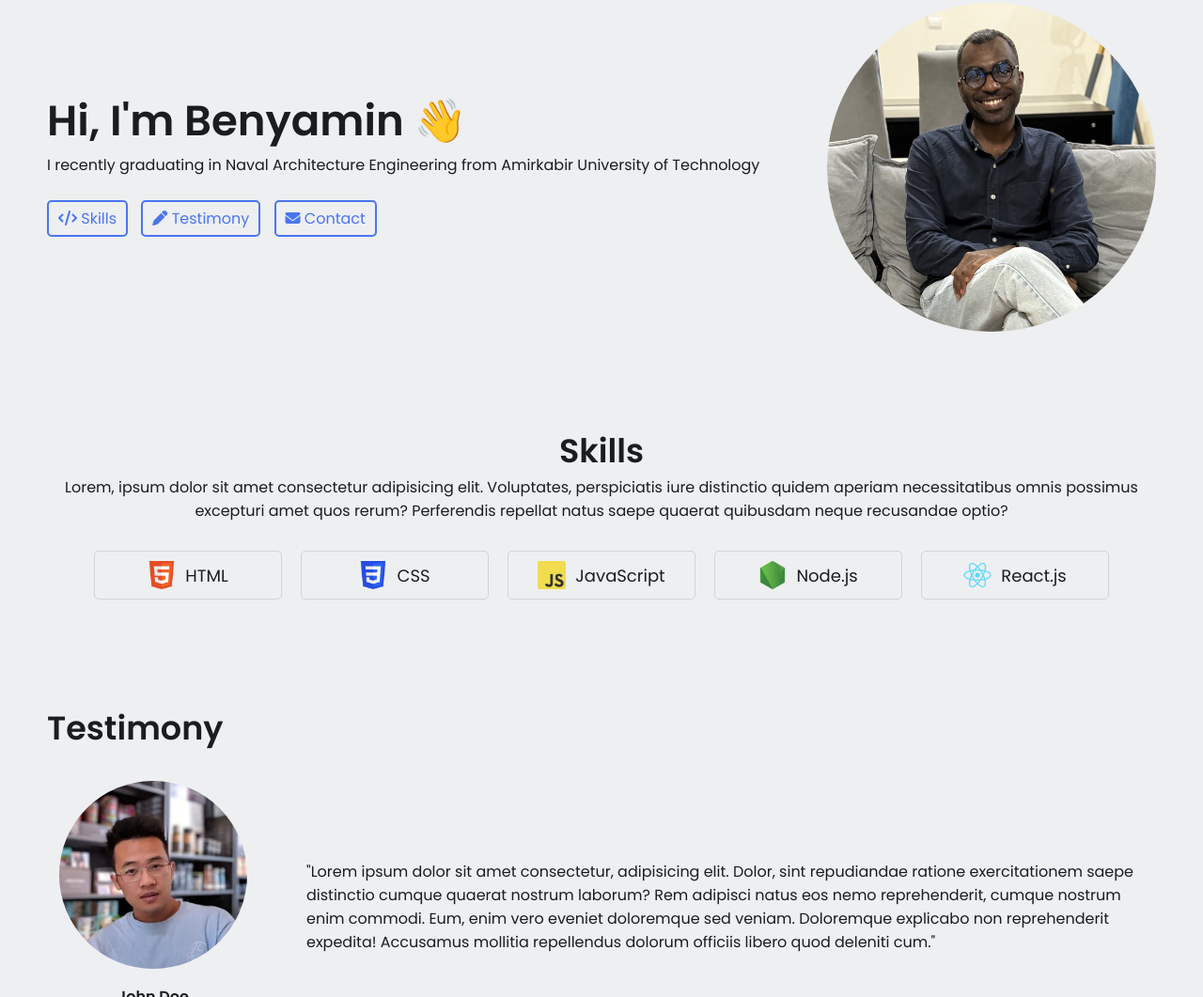
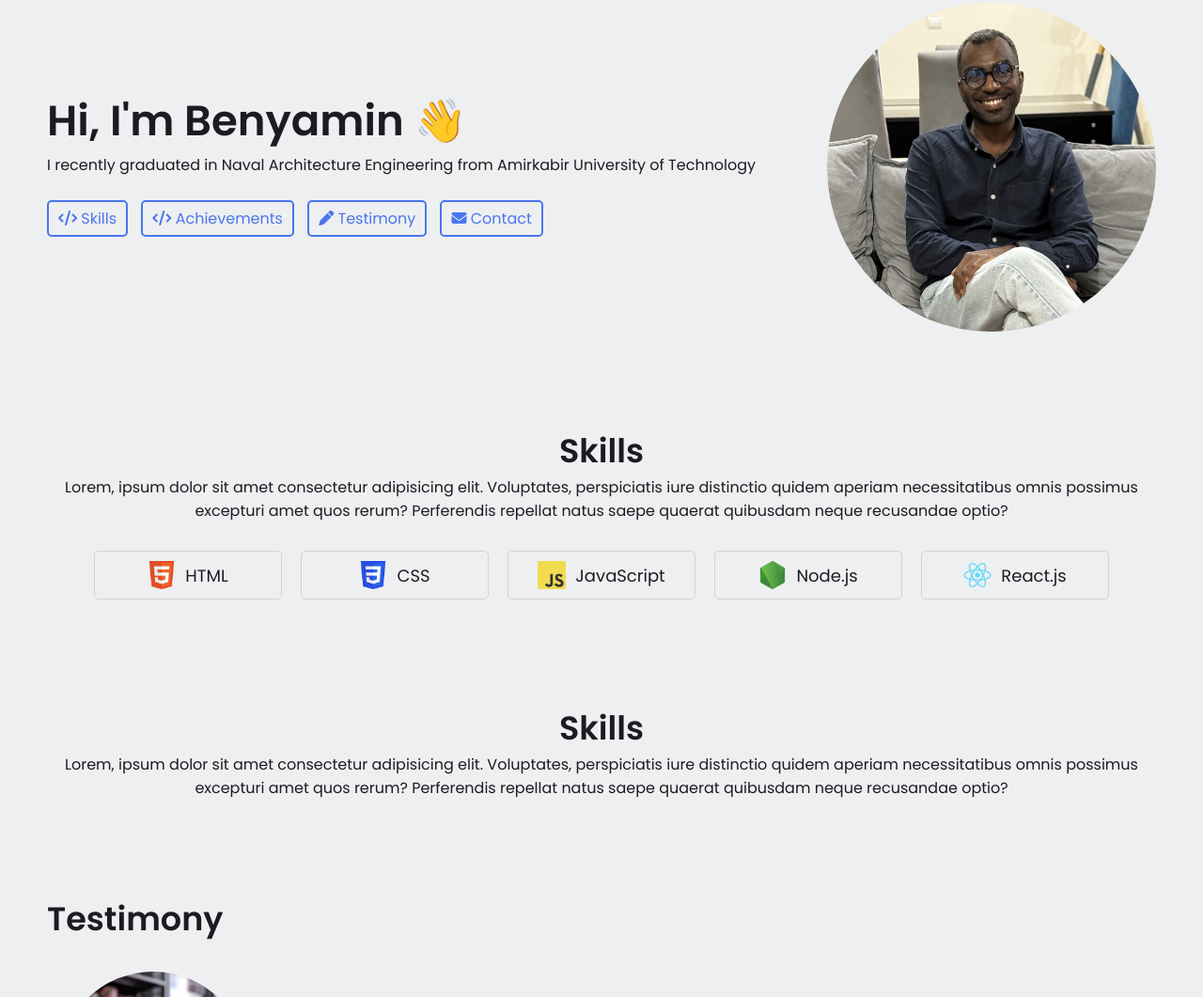
Before and after one commit to BenyaminBaraniNia/BenyaminBaraniNia.github.io, a plain HTML site: page index.html in a window 1280 px wide. Shown: the part 127-1188 px from the top of the page at 94% size. Drawn offline with Linux system fonts and the light colour scheme.

Commit message:
Update website

```diff
--- a/index.html
+++ b/index.html
@@ -45,13 +45,21 @@
     <section class="hero-section">
       <div class="text">
         <h2>Hi, I'm Benyamin 👋</h2>
-        <p>I recently graduating in Naval Architecture Engineering from Amirkabir University of Technology</p>
+        <p>I recently graduated in Naval Architecture Engineering from Amirkabir University of Technology</p>
 
         <div class="links">
           <a href="#skills">
             <i class="fa-solid fa-code"></i>
             <span>Skills</span>
           </a>
+
+          <a href="#Achievements">
+            <i class="fa-solid fa-code"></i>
+            <span>Achievements</span>
+          </a>
+
+
+
 
           <a href="#testimony">
             <i class="fa-solid fa-pen"></i>
@@ -105,6 +113,29 @@
       </div>
     </section>
 
+
+
+
+    <!-- SECTION 2-1: Achievements -->
+    <section id="Achievements" class="skills-section">
+      <h2>Skills</h2>
+      <div class="text">
+        Lorem, ipsum dolor sit amet consectetur adipisicing elit. Voluptates, perspiciatis iure distinctio quidem aperiam necessitatibus omnis possimus excepturi amet quos rerum? Perferendis repellat natus saepe quaerat quibusdam neque recusandae optio?
+      </div>
+    </section>
+
+
+
+
+
+
+
+
+
+
+
+
+
     <!-- SECTION 3: Testimony -->
     <section id="testimony" class="testimony-section">
       <h2>Testimony</h2>
```
